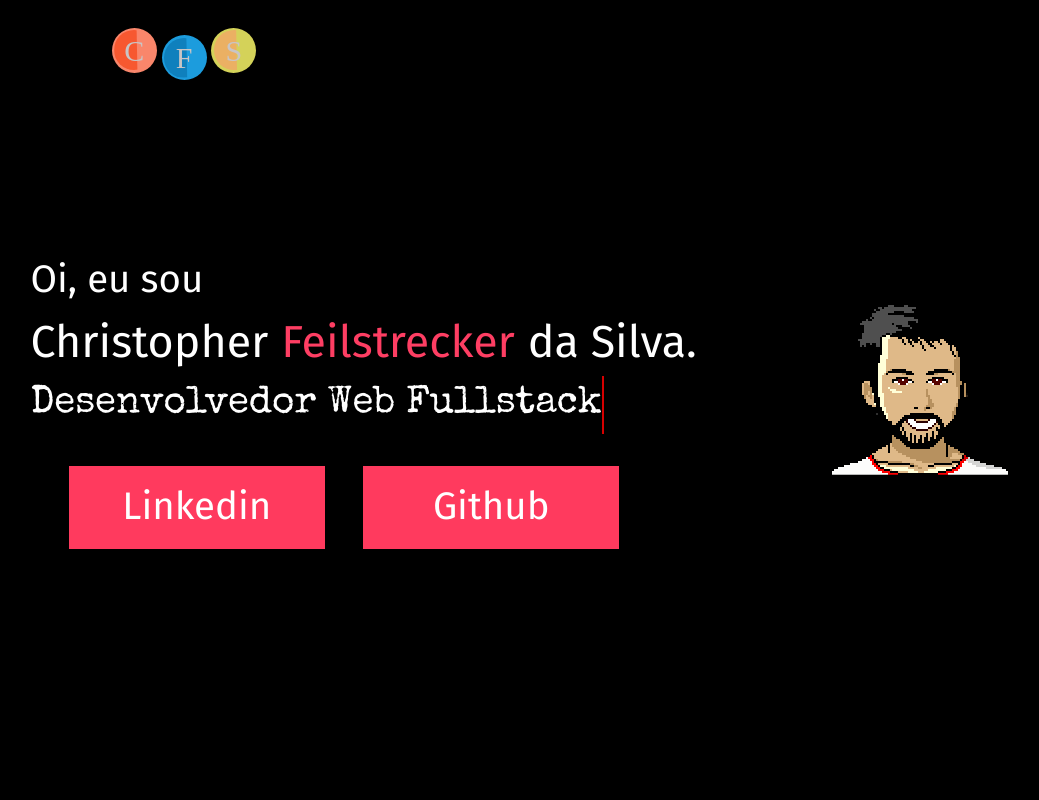
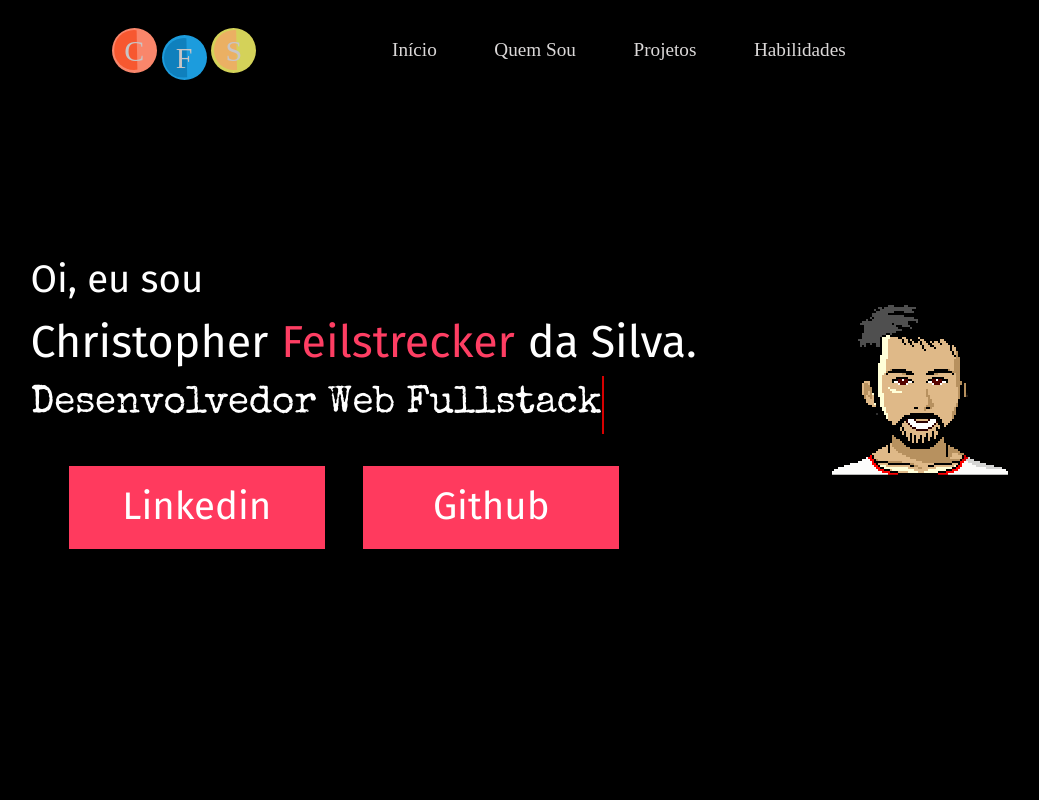
Before and after one commit to ChristpherFeilstrecker/new_portfolio_christopher, a Next.js app: page / in a window 1280 px wide. Shown: the top 800 px of the page, without its empty margins (8-1047 px from the left). Built offline with nearby package versions, Linux system fonts and the light colour scheme.

Commit message:
corrigindo navbar

```diff
--- a/pages/index.js
+++ b/pages/index.js
@@ -180,7 +180,7 @@
       </about>
 
       <projetcts id="projects" className={styles.projectsContainer}>
-        <div className={styles.title}><h1> Projetos </h1><h1 className={styles.red}> .</h1></div>
+      <div className={styles.title}><h1> Projetos </h1><h1 className={styles.red}> .</h1></div>
 
         <div className={styles.projectContainerTop}>
 
--- a/styles/Home.module.css
+++ b/styles/Home.module.css
@@ -5,6 +5,7 @@
   background-color: black;
   line-height: 1.5;
 }
+
 
 .red {
   color: rgb(254, 62, 99);
@@ -17,7 +18,7 @@
   padding-bottom: 1rem;
 }
 
-/* Inicio */
+/* navBar */
 
 .main {
   font-family: 'Fira Sans', sans-serif;
@@ -103,8 +104,6 @@
   clip-path: polygon(0 0, 56% 0, 58% 100%, 0% 100%);
 }
 
-
-
 .letter {
   position: absolute;
   font-size: 30px;
@@ -112,6 +111,13 @@
 }
 
 .btns {
+  display: flex;
+  font-size: 1.2rem;
+  color: rgb(219, 216, 216);
+  gap: 2vw;
+}
+
+.hideBtns {
   display: flex;
   font-size: 1.2rem;
   color: rgb(219, 216, 216);
@@ -126,7 +132,15 @@
   position: relative;
 }
 
-.btn::after {
+.hideBtn {
+  padding: 0 1rem;
+  height: 50px;
+  display: flex;
+  align-items: center;
+  position: relative;
+}
+
+.btn::after,.hideBtn::after {
   content: " ";
   width: 0;
   height: 1px;
@@ -138,15 +152,14 @@
 }
 
 
-.btn:hover {
+.btn:hover, .hideBtn:hover {
   transition: 0.3s;
   color: white;
 }
 
-.btn:hover::after {
+.btn:hover::after, .hideBtn:hover::after {
   width: 100%;
 }
-
 
 
 @media (max-width: 720px) {
@@ -543,6 +556,10 @@
   text-align: left;
   color: white;
   width: 45vw;
+}
+
+.aboutTitle{
+  font-size: 1em;
 }
 
 .btnLabenu {
@@ -1105,6 +1122,12 @@
   gap: 1em;
 }
 
+.footerCollumnIcons {
+  display: flex;
+  flex-direction: row;
+  gap: 1em;
+}
+
 @media (max-width: 1000px) {
 
   .footerContainer {
@@ -1125,7 +1148,7 @@
   .footerCollumnIcons {
     display: flex;
     flex-direction: column;
-    gap: 1em;
+    gap: 2em;
   }
 
   .footerBox {
```
